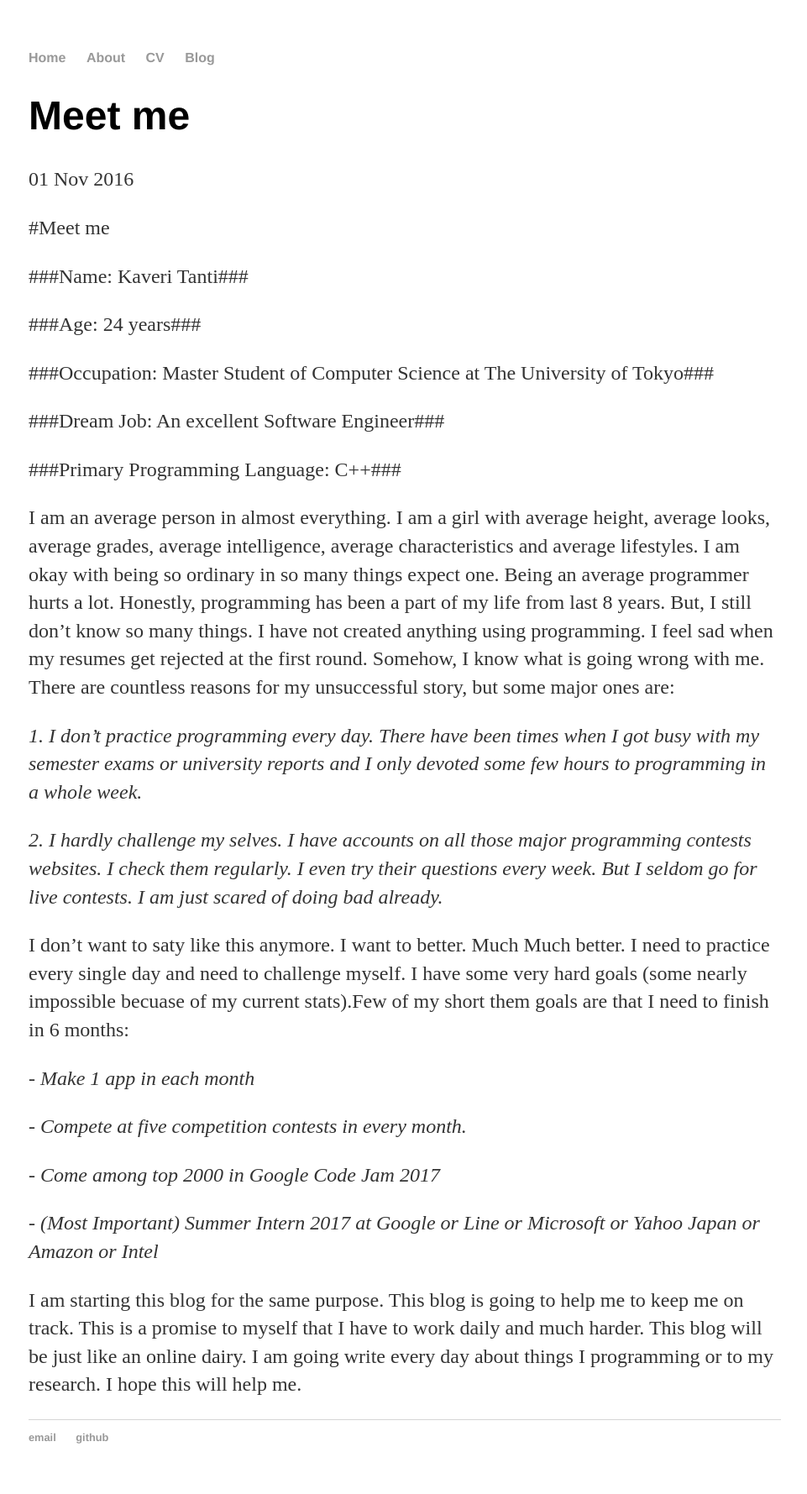
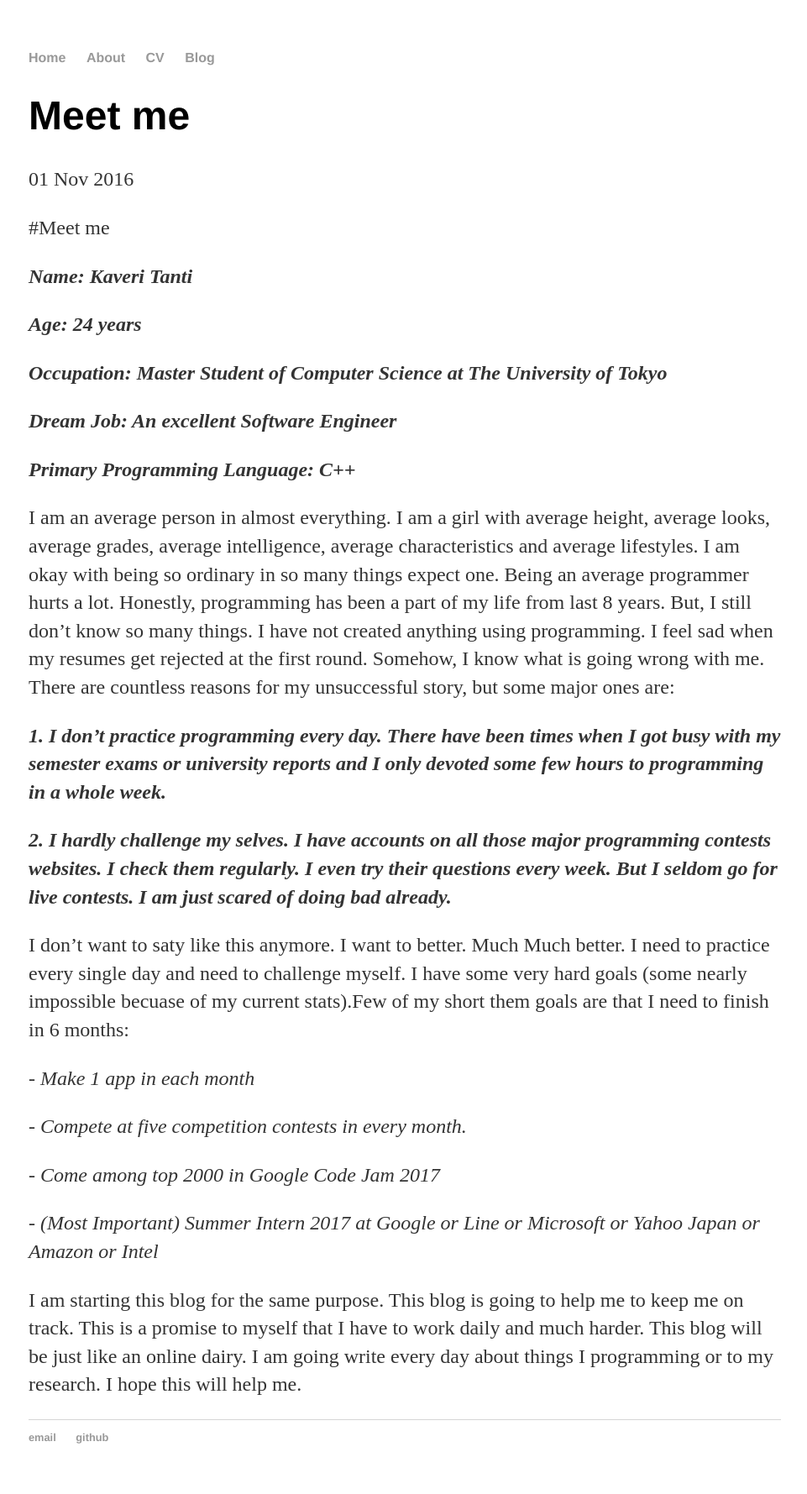
Before and after one commit to scitamehtam/scitamehtam.github.io, a Jekyll site: the page built from _posts/2016-11-01-Meet-me.md, in a window 1280 px wide. Shown: the whole page at 84% size, without its empty margins (158-1119 px from the left). Built offline with Jekyll 4.4.1, drawn with Linux system fonts in a browser that asks for light colours.

```diff
--- a/_posts/2016-11-01-Meet-me.md
+++ b/_posts/2016-11-01-Meet-me.md
@@ -5,22 +5,22 @@ date: 2016-11-01
 ---
 #Meet me
 
-###Name: Kaveri Tanti###
+_**Name: Kaveri Tanti**_
 
-###Age: 24 years###
+_**Age: 24 years**_
 
-###Occupation: Master Student of Computer Science at The University of Tokyo###
+_**Occupation: Master Student of Computer Science at The University of Tokyo**_
 
-###Dream Job: An excellent Software Engineer###
+_**Dream Job: An excellent Software Engineer**_
 
-###Primary Programming Language: C++###
+_**Primary Programming Language: C++**_
 
 I am an average person in almost everything. I am  a girl with average height, average looks, average grades, average intelligence, average characteristics and average lifestyles. I am okay with being so ordinary in so many things expect one. Being an average programmer hurts a lot. Honestly, programming has been a part of my life from last 8 years. But, I still don't know so many things. I have not created anything using programming. I feel sad when my resumes get rejected at the first round.
 Somehow, I know what is going wrong with me. There are countless reasons for my unsuccessful story, but some major ones are:
 
-_1. I don’t practice programming every day. There have been times when I got busy with my semester exams or university reports    and I only devoted some few hours to programming in a whole week._
+_**1. I don’t practice programming every day. There have been times when I got busy with my semester exams or university        reports and I only devoted some few hours to programming in a whole week.**_
 
-_2. I hardly challenge my selves. I have accounts  on all those major programming contests websites. I check them regularly. I    even try their questions every week. But I seldom go for live contests. I am just scared of doing bad already._
+_**2. I hardly challenge my selves. I have accounts  on all those major programming contests websites. I check them regularly.  I even try their questions every week. But I seldom go for live contests. I am just scared of doing bad already.**_
 
 I don't want to saty like this anymore. I want to better. Much Much better. I need to practice every single day and need to challenge myself. I have some very hard goals (some nearly impossible becuase of my current stats).Few of my short them goals are that I need to finish in 6 months:
 
```
